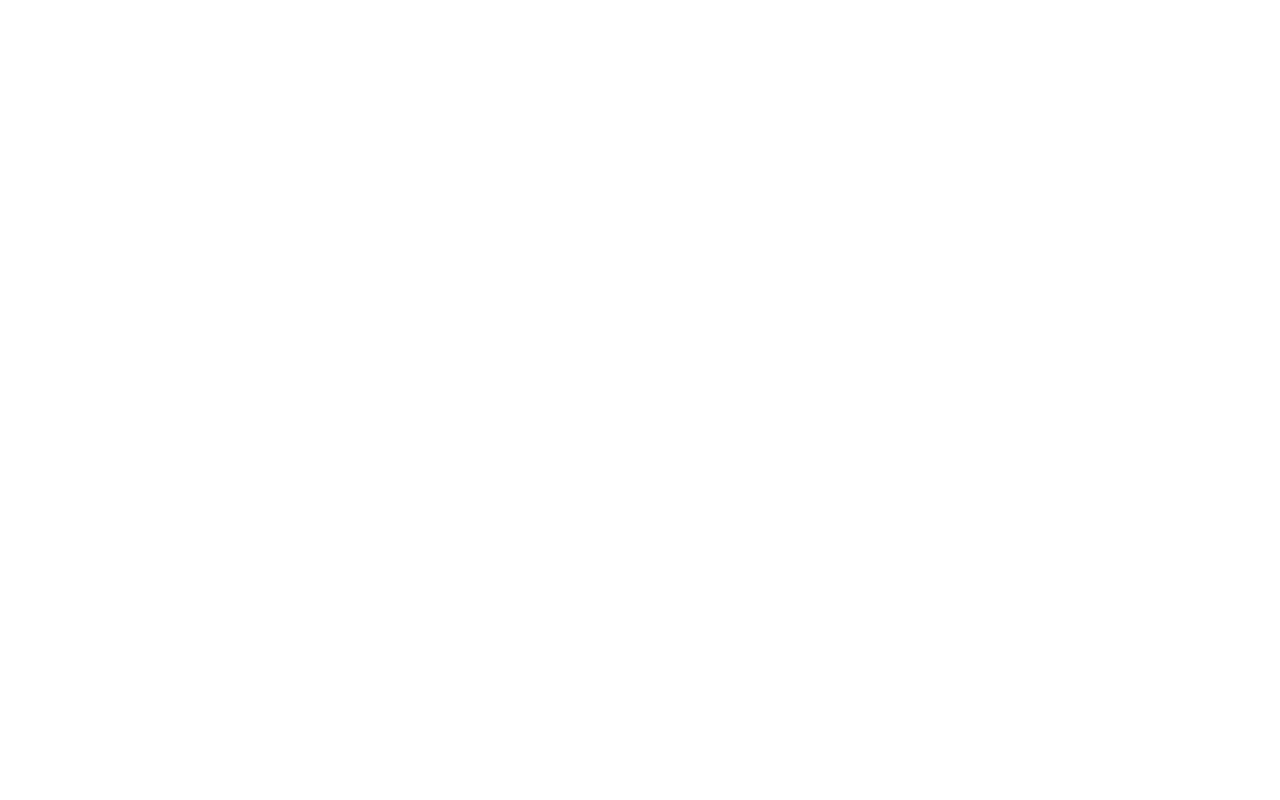
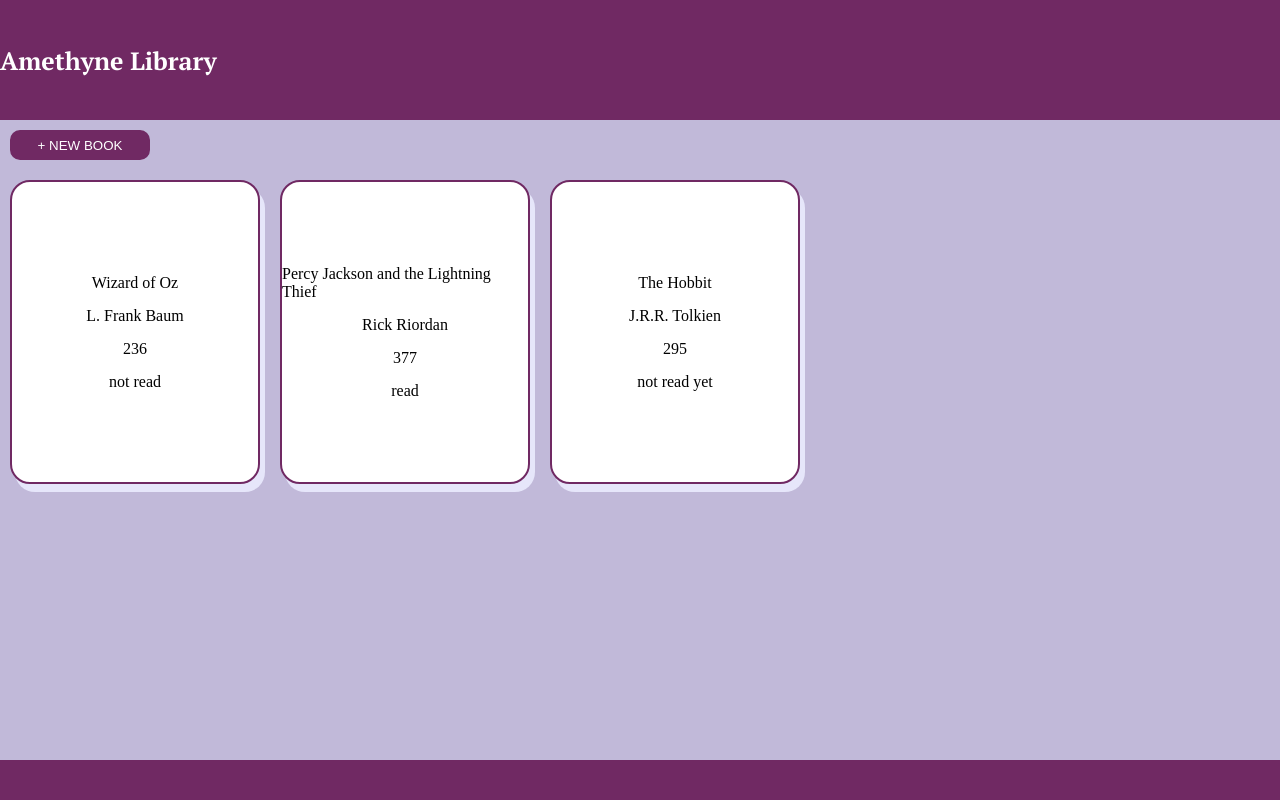
Before and after one commit to memewei/library, a plain HTML site: page index.html in a window 1280 px wide. Drawn offline with Linux system fonts and the light colour scheme.

Commit message:
Create basic skeleton HTML+CSS+JS

```diff
--- a/index.html
+++ b/index.html
@@ -4,8 +4,38 @@
         <meta charset="UTF-8">
         <meta name="viewport" content="width=device-width, initial-scale=1.0">
         <title>JS-object-practcice</title>
+        <link rel="stylesheet" href="style.css">
     </head>
     <body>
+        <div class="header">
+            <div class="logo">Amethyne Library</div>
+        </div>
+        <main>
+            <button id="new-book" onclick="openForm()"> + NEW BOOK</button>
+            <div class="form" id="add-book-form">
+                <div class="book-details" id="title">
+                    <div class="label">Title: </div>
+                    <input type="text" id="title-input" />
+                </div>
+                <div class="book-details" id="author">
+                    <div class="label">Author: </div>
+                    <input type="text" id="author-input" />
+                </div>
+                <div class="book-details" id="pages">
+                    <div class="label">Pages: </div>
+                    <input type="text" id="pages-input" />
+                </div>
+                <div class="book-details" id="status">
+                    <div class="label">Finished? </div>
+                    <input type="checkbox" name="status" id="status-check" />
+                </div>
+                <button type="submit" id="submit-btn" onclick="closeForm()">Add book into library</button>
+            </div>
+            <div class="display"></div>
+        </main>
+        <footer>
+
+        </footer>
         <script src="script.js"></script>
     </body>
 </html>
--- a/script.js
+++ b/script.js
@@ -1,13 +1,76 @@
-function Book(title, author, pages, read){
+let myLibrary = [];
+const submitBtn = document.getElementById("submit-btn");
+
+submitBtn.addEventListener('click', newBook);
+
+function Book(title, author, pages, status){
     this.title = title,
     this.author = author,
     this.pages = pages,
-    this.read = read,
-    this.info = function(){
-        return `${title} by ${author}, ${pages} pages, ${read}`;
+    this.status = status
+}
+
+function addBookToLibrary(title, author, pages, status){
+    const book = new Book(title, author, pages, status);
+    myLibrary.push(book);
+    showBooksOnDisplay();
+}
+
+function showBooksOnDisplay(){
+    const bookDisplay = document.querySelector(".display");
+    bookDisplay.textContent = "";
+    for(i=0; i<myLibrary.length; i++){
+        const bookCard = document.createElement('div');
+        bookCard.classList.add('book-card-container');
+        bookDisplay.appendChild(bookCard);
+
+        const bookTitle = document.createElement('div');
+        bookTitle.textContent = myLibrary[i].title;
+        bookTitle.classList.add('book-title');
+
+        const bookAuthor = document.createElement('div');
+        bookAuthor.textContent = myLibrary[i].author;
+        bookAuthor.classList.add('book-author');
+
+        const bookPages = document.createElement('div');
+        bookPages.textContent = myLibrary[i].pages;
+        bookPages.classList.add('book-pages');
+
+        const bookStatus = document.createElement('div');
+        bookStatus.textContent = myLibrary[i].status;
+        bookStatus.classList.add('book-status');
+
+        bookCard.appendChild(bookTitle);
+        bookCard.appendChild(bookAuthor);
+        bookCard.appendChild(bookPages);
+        bookCard.appendChild(bookStatus);
     }
 }
 
-const theHobbit = new Book("The Hobbit", "J.R.R. Tolkien", 295, "not read yet");
+function newBook(){
+    const form = document.querySelector("#add-book-form");
+    const titleInput = document.querySelector("#title-input");
+    const authorInput = document.querySelector("#author-input");
+    const pagesInput = document.querySelector("#pages-input");
+    const statusCheck = document.querySelector("input[id='status-check']");
 
-console.log(theHobbit.info());
+    if(statusCheck.checked){
+        addBookToLibrary(titleInput.value, authorInput.value, pagesInput.value, true);
+    }else{
+        addBookToLibrary(titleInput.value, authorInput.value, pagesInput.value, false);
+    }
+}
+
+function openForm(){
+    document.getElementById("add-book-form").style.display = "block";
+}
+
+function closeForm(){
+    document.getElementById("add-book-form").style.display = "none";
+}
+
+addBookToLibrary("Wizard of Oz", "L. Frank Baum", 236, "not read");
+addBookToLibrary("Percy Jackson and the Lightning Thief", "Rick Riordan", 377, "read");
+addBookToLibrary("The Hobbit", "J.R.R. Tolkien", 295, "not read yet");
+
+console.log(myLibrary);
--- /dev/null
+++ b/style.css
@@ -0,0 +1,92 @@
+@font-face {
+    font-family: serif-bold;
+    src: url(assets/PTSerif-Bold.ttf);
+    font-weight: bold;
+}
+
+@font-face {
+    font-family: serif-regular;
+    src: url(assets/PTSerif-Regular.ttf);
+    font-weight: normal;
+}
+
+:root{
+    --default-font: serif-regular;
+    --bold-font: serif-bold;
+    --primary-color: rgb(112, 41, 99);
+    --secondary-color: rgb(193, 185, 217);
+    --accent-color: rgb(230, 230, 250);
+    --dark-font-color: rgb(112, 41, 99);
+    --light-font-color: white;
+}
+
+body{
+    margin: 0;
+    height: 100vh;
+    width: 100vw;
+    display: grid;
+    grid-template-rows: 15% 80% 5%;
+}
+
+.header{
+    background-color: var(--primary-color);
+    color: var(--light-font-color);
+    font-family: var(--bold-font);
+    font-size: 25px;
+    display: flex;
+    justify-content: left;
+    align-items: center;
+}
+
+main{
+    background-color: var(--secondary-color);
+    display: flex;
+    flex-direction: column;
+}
+
+.display{
+    padding: 10px;
+    display: grid;
+    grid-template-columns: repeat(auto-fit, minmax(150px, 250px));
+    gap: 20px;
+}
+
+.book-card-container{
+    background-color: white;
+    border: 2px solid var(--primary-color);
+    border-radius: 20px;
+    box-shadow: 5px 8px var(--accent-color);
+    height: 300px;
+    display: flex;
+    flex-direction: column;
+    justify-content: center;
+    align-items: center;
+    gap: 15px;
+}
+
+button{
+    margin: 10px;
+    background-color: var(--primary-color);
+    height: 30px;
+    width: 140px;
+    border: 2px solid var(--primary-color);
+    border-radius: 10px;
+    color: var(--light-font-color);
+}
+
+.form{
+    display: none;
+    border: 2px solid var(--primary-color);
+    border-radius: 20px;
+    width: 300px;
+    padding: 10px;
+}
+
+.book-details{
+    display: flex;
+    padding: 5px;
+}
+
+footer{
+    background-color: var(--primary-color);
+}
```
Also changed, not shown: assets/PTSerif-Bold.ttf (added), assets/PTSerif-Regular.ttf (added).
